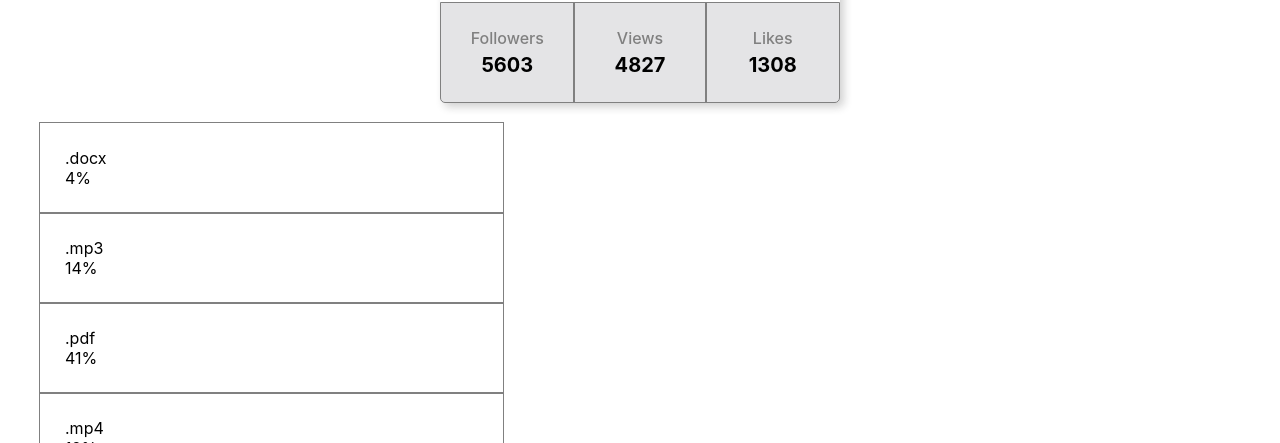
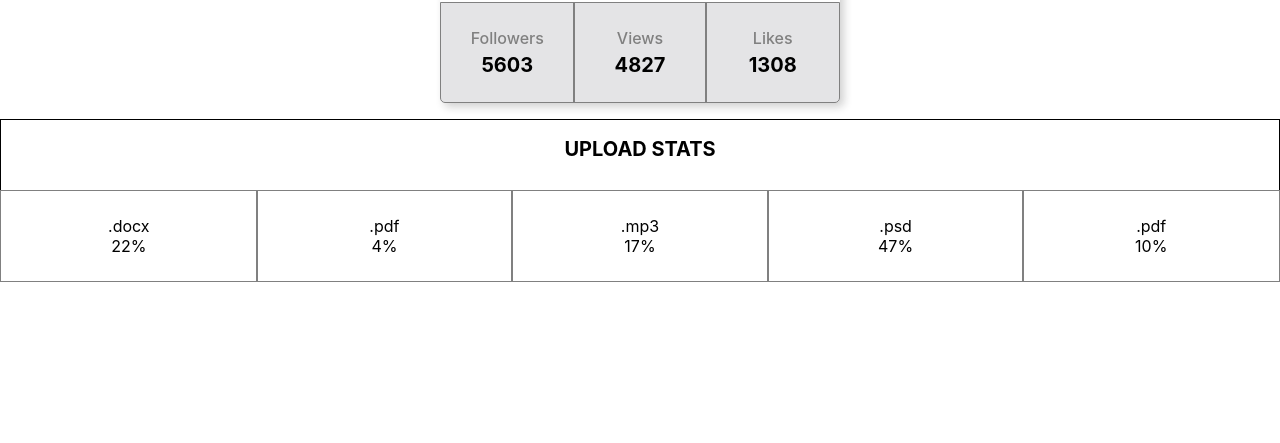
Before and after one commit to MarynaMuntian/goit-react-hw-01-components, a React (Create React App) app: page / in a window 1280 px wide. Shown: the part 509-952 px from the top of the page. After the commit the page ends 800 px from the top, so only its background shows below. Built offline with nearby package versions, Linux system fonts and the light colour scheme.

Commit message:
update task-2

```diff
--- a/src/components/App.jsx
+++ b/src/components/App.jsx
@@ -16,7 +16,7 @@ export const App = () => {
         views={user.stats.views}
         likes={user.stats.likes}
       />
-      <Statistics />
+      <Statistics title="Upload stats" stats={statisticalData} />
     </div>
   );
 };
--- a/src/components/Statistics/Statistics.jsx
+++ b/src/components/Statistics/Statistics.jsx
@@ -3,27 +3,30 @@ import PropTypes from 'prop-types';
 
 export const Statistics = ({ title, stats }) => {
   return (
-    <section className="statistics">
-      <h2 className="title">{title}</h2>
+    <section className={css.statistics}>
+      {title && <h2 className={css.title}>{title}</h2>}
 
-      <ul className="stat-list">
-        <li className="item">
-          <span className="label">.docx</span>
-          <span className="percentage">4%</span>
-        </li>
-        <li className="item">
-          <span className="label">.mp3</span>
-          <span className="percentage">14%</span>
-        </li>
-        <li className="item">
-          <span className="label">.pdf</span>
-          <span className="percentage">41%</span>
-        </li>
-        <li className="item">
-          <span className="label">.mp4</span>
-          <span className="percentage">12%</span>
-        </li>
+      <ul className={css.statList}>
+        {stats.map(({ id, label, percentage }) => {
+          return (
+            <li key={id} className={css.item}>
+              <span className={css.label}>{label}</span>
+              <span className={css.percentage}>{percentage}%</span>
+            </li>
+          );
+        })}
       </ul>
     </section>
   );
 };
+
+Statistics.propTypes = {
+  title: PropTypes.string,
+  stats: PropTypes.arrayOf(
+    PropTypes.exact({
+      id: PropTypes.string.isRequired,
+      label: PropTypes.string.isRequired,
+      percentage: PropTypes.number.isRequired,
+    }),
+  ).isRequired,
+};
--- a/src/components/Statistics/Statistics.module.css
+++ b/src/components/Statistics/Statistics.module.css
@@ -0,0 +1,19 @@
+.statistics {
+  text-align: center;
+  border: 1px black solid;
+}
+
+.title {
+  text-transform: uppercase;
+  font-size: 20px;
+  margin-bottom: 30px;
+}
+
+.statList {
+  margin: 0;
+  padding: 0;
+  display: flex;
+  align-items: center;
+  justify-content: center;
+  list-style: none;
+}
```
